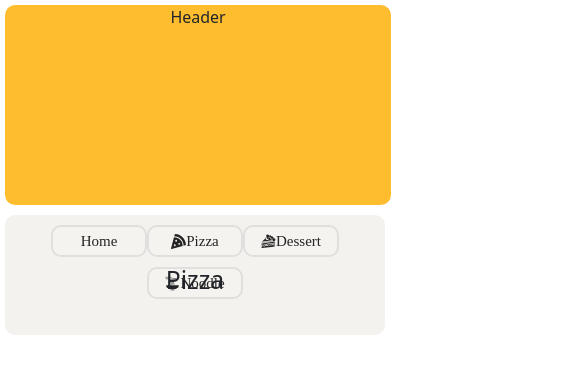
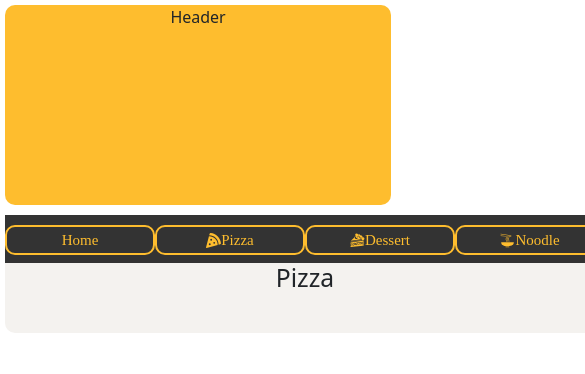
Before and after one commit to alanmiste/full-stack-cookbook, a React (Create React App) app in the folder client/: page /pizza in a window 390 px wide. Shown: the top 374 px of the page, 585 px wide, since content can reach past the window. Built offline with nearby package versions, Linux system fonts and the light colour scheme; no server answers.

Commit message:
add css and fix responsive

```diff
--- a/client/src/components/Button/Button.css
+++ b/client/src/components/Button/Button.css
@@ -1,126 +1,18 @@
+@import '../vars.css';
+
 .btn{
     width: 40%;
-    background-color: #F5F3F0;
-    border: 2px #FEBD2E solid;
+    /* background-color: #F5F3F0; */
+    border: 2px var(--color-yellow) solid !important;
+	color: var(--color-yellow) !important;
     border-radius: 15px;
-    /* font-size: 15px; */
     font-family:'Times New Roman', Times, serif;
     margin-top: 10px;
 }
 
 .btn:hover{
-    background-color: #FEBD2E;
+    background-color: var(--color-yellow);
+	color: var(--color-black) !important;
     transition: all ease 0.75s;
     cursor: pointer;
 }
-
-/* @import url('https://fonts.googleapis.com/css?family=Mukta:700'); */
-/*  * {
-	 box-sizing: border-box;
-}
- *::before, *::after {
-	 box-sizing: border-box;
-} */
-/*  body {
-	 font-family: 'Mukta', sans-serif;
-	 font-size: 1rem;
-	 line-height: 1.5;
-	 display: flex;
-	 align-items: center;
-	 justify-content: center;
-	 margin: 0;
-	 min-height: 100vh;
-	 background: #f3f8fa;
-} */
-/*  button {
-	 position: relative;
-	 display: inline-block;
-	 cursor: pointer;
-	 outline: none;
-	 border: 0;
-	 vertical-align: middle;
-	 text-decoration: none;
-	 background: transparent;
-	 padding: 5px;
-	 font-size: inherit;
-	 font-family: inherit;
-}
- button.learn-more {
-	 width: 12rem;
-	 height: auto;
-}
- button.learn-more .circle {
-	 transition: all 0.45s cubic-bezier(0.65, 0, 0.076, 1);
-	 position: relative;
-	 display: block;
-	 margin: 0;
-	 width: 3rem;
-	 height: 3rem;
-	 background: #febd2e;
-	 border-radius: 1.625rem;
-}
- button.learn-more .circle .icon {
-	 transition: all 0.45s cubic-bezier(0.65, 0, 0.076, 1);
-	 position: absolute;
-	 top: 0;
-	 bottom: 0;
-	 margin: auto;
-	 background: #fff;
-}
- button.learn-more .circle .icon.arrow {
-	 transition: all 0.45s cubic-bezier(0.65, 0, 0.076, 1);
-	 left: 0.625rem;
-	 width: 1.125rem;
-	 height: 0.125rem;
-	 background: none;
-}
- button.learn-more .circle .icon.arrow::before {
-	 position: absolute;
-	 content: '';
-	 top: -0.25rem;
-	 right: 0.0625rem;
-	 width: 0.625rem;
-	 height: 0.625rem;
-	 border-top: 0.125rem solid #fff;
-	 border-right: 0.125rem solid #fff;
-	 transform: rotate(45deg);
-}
- button.learn-more .button-text {
-	 transition: all 0.45s cubic-bezier(0.65, 0, 0.076, 1);
-	 position: absolute;
-	 top: 0;
-	 left: 0;
-	 right: 0;
-	 bottom: 0;
-	 padding: 0.75rem 0;
-	 margin: 0 0 0 1.85rem;
-	 color: #febd2e;
-	 font-weight: 700;
-	 line-height: 1.6;
-	 text-align: center;
-	 text-transform: uppercase;
-}
- button:hover .circle {
-	 width: 90%;
-}
- button:hover .circle .icon.arrow {
-	 background: #fff;
-	 transform: translate(1rem, 0);
-}
- button:hover .button-text {
-	 color: #fff;
-} */
-/*  @supports (display: grid) {
-	 body {
-		 display: grid;
-		 grid-template-columns: repeat(4, 1fr);
-		 grid-gap: 0.625rem;
-		 grid-template-areas: ". main main ." ". main main .";
-	}
-	 #container {
-		 grid-area: main;
-		 align-self: center;
-		 justify-self: center;
-	}
-}
-  */
--- a/client/src/components/Header/header.css
+++ b/client/src/components/Header/header.css
@@ -1,7 +1,9 @@
+@import '../vars.css';
+
 .header{
     width: 99%;
     height: 200px;
     border-radius: 10px;
-    background-color: #FEBD2E;
+    background-color: var(--color-yellow);
     margin: 5px;
 }
--- a/client/src/components/NavLink/NavLink.css
+++ b/client/src/components/NavLink/NavLink.css
@@ -1,22 +1,24 @@
+@import '../vars.css';
 
 .navLinkText{
-    width: 6rem;
-    height: 2rem;
-    background-color: #F5F3F0;
-    border: 2px #E1DFDD solid;
+    width: 10em;
+    height: 2em;
+    background-color: transparent;
+    border: 2px var(--color-yellow) solid;
     border-radius: 10px;
     font-size: 15px;
     font-family:'Times New Roman', Times, serif;
     margin-top: 10px;
     text-decoration: none;
-    color: #242424;
+    color: var(--color-yellow);
     display: flex;
     justify-content: center;
     align-items: center;
 }
 
 .navLinkText:hover{
-    background-color: #FEBD2E;
+    background-color: var(--color-yellow);
+    color: var(--color-black);
     transition: all ease 0.75s;
     cursor: pointer;
 }
@@ -26,3 +28,13 @@
     justify-content: center;
     flex-wrap: wrap;
 }
+
+@media only screen and (max-width: 600px ) {
+    .navRoot{
+        display:flex;
+        flex-direction: row;
+        flex-wrap: nowrap;
+
+    }
+
+}
--- a/client/src/components/Recipes/recipe.css
+++ b/client/src/components/Recipes/recipe.css
@@ -1,11 +1,35 @@
+@import '../vars.css';
+
 .recipeTitle{
-    display: flex;
-    justify-content: center;
-    flex-direction: column;
     width: 70%;
     margin: 20px;
+    display: -ms-flexbox;
+    display: -webkit-flex;
+    display: flex;
+    flex-direction: row;
+    -webkit-flex-wrap: wrap;
+    -ms-flex-wrap: wrap;
+    flex-wrap: wrap;
+    -webkit-justify-content: center;
+    -ms-flex-pack: center;
+    justify-content: center;
+    -webkit-align-content: flex-start;
+    -ms-flex-line-pack: start;
+    align-content: flex-start;
+    -webkit-align-items: flex-start;
+    -ms-flex-align: start;
+    align-items: flex-start;
 }
 
-.btn{
-    color:#FEBD2E;
+.mb-2{
+    -webkit-order: 0;
+    -ms-flex-order: 0;
+    order: 0;
+    -webkit-flex: 0 1 auto;
+    -ms-flex: 0 1 auto;
+    flex: 0 1 auto;
+    -webkit-align-self: auto;
+    -ms-flex-item-align: auto;
+    align-self: auto;
+    margin: 1vh;
 }
--- a/client/src/components/Recipes/recipes.js
+++ b/client/src/components/Recipes/recipes.js
@@ -24,21 +24,6 @@ export default function Recipes({ categoryType }) {
     console.log('recipes component conext is', recipes)
     return (
         <div className="recipeTitle">{recipe?.map((item, id) => <div >
-
-            {/* <Accordion>
-                <Accordion.Item eventKey={id}>
-                    <Accordion.Header>{item.title}</Accordion.Header>
-                    <Accordion.Body>
-                        <div>
-                            This recipe will take about {item.cooktime} to be ready.
-                        </div>
-                        <Link key={item._id} to={`/oneRecipe/${item._id}`}>
-                            <Button name={'Read more...'} />
-                        </Link>
-                    </Accordion.Body>
-                </Accordion.Item>
-            </Accordion> */}
-
             <Card
                 bg={'dark'}
                 key={id}
@@ -50,11 +35,12 @@ export default function Recipes({ categoryType }) {
                 <Card.Body>
                     <Card.Title> {item.title} </Card.Title>
                     <Card.Text>
-                    This recipe will take about {item.cooktime} to be ready.
+                        <div>{item.description}</div>
+                        <div>Cook Time: {item.cooktime}</div>
                     </Card.Text>
                     <Link key={item._id} to={`/oneRecipe/${item._id}`}>
-                            <Button className={'btn'} name={'Read more'} />
-                        </Link>
+                        <Button className={'btn'} name={'Read more'} />
+                    </Link>
                 </Card.Body>
             </Card>
         </div>
--- /dev/null
+++ b/client/src/components/vars.css
@@ -0,0 +1,5 @@
+:root {
+    --color-black: #333333;
+    --color-white: #F5F3F0;
+    --color-yellow: #FEBD2E;
+  }
--- a/client/src/hoc/MainLayout.js
+++ b/client/src/hoc/MainLayout.js
@@ -9,10 +9,10 @@ export default function MainLayout(props) {
                 <Header />
                 <div className='mlBody'>
                     <div className='leftBar'>
-                <LeftBar className='leftBar' />
+                        <LeftBar className='leftBarBtn' />
                     </div>
                 <div className='children'>
-                <div className='topNav'><Navigation/></div>
+                    <div className='topNav'><Navigation /></div>
                     {
                         props.children
                     }
--- a/client/src/hoc/mainLayout.css
+++ b/client/src/hoc/mainLayout.css
@@ -1,8 +1,11 @@
+@import '../components/vars.css';
+
 .mainLayout{
     display: flex;
     justify-content: center;
     /* align-items: center; */
     flex-direction: column;
+    flex-wrap: wrap;
     width: 100%;
 }
 .mlBody{
@@ -11,15 +14,20 @@
     margin: 5px;
 }
 .leftBar{
-    background-color: #F5F3F0;
-    /* display: flex;
-    justify-content: center;
-    flex-direction: row; */
-    height: 300px;
-    width: 200px;
+    background-color: var(--color-black);
+    width: 20%;
     border-radius: 10px;
     padding-top: 20px;
+    display: flex;
+    flex-direction: column;
+    flex-wrap: wrap;
+    justify-content: flex-start;
+    align-items: flex-start;
+    align-content: center;
 }
+
+
+
 .children{
     /* display: flex;
     justify-content: center; */
@@ -30,8 +38,8 @@
 }
 .topNav{
     width: 100%;
-    height: 50px;
     display: none;
+    background-color: var(--color-black);
 }
 
 @media only screen and (max-width: 600px ) {
@@ -39,8 +47,11 @@
         display: none;
     }
     .topNav{
-        display:inherit;
+        display:flex;
         flex-direction: row;
         flex-wrap: nowrap;
+        height:auto;
+        padding-bottom: 0.5em;
     }
+
 }
```
Also changed, not shown: 1 other file (tests, documents, lock files or other folders). Lines whose indentation alone changed are shown as unchanged.
